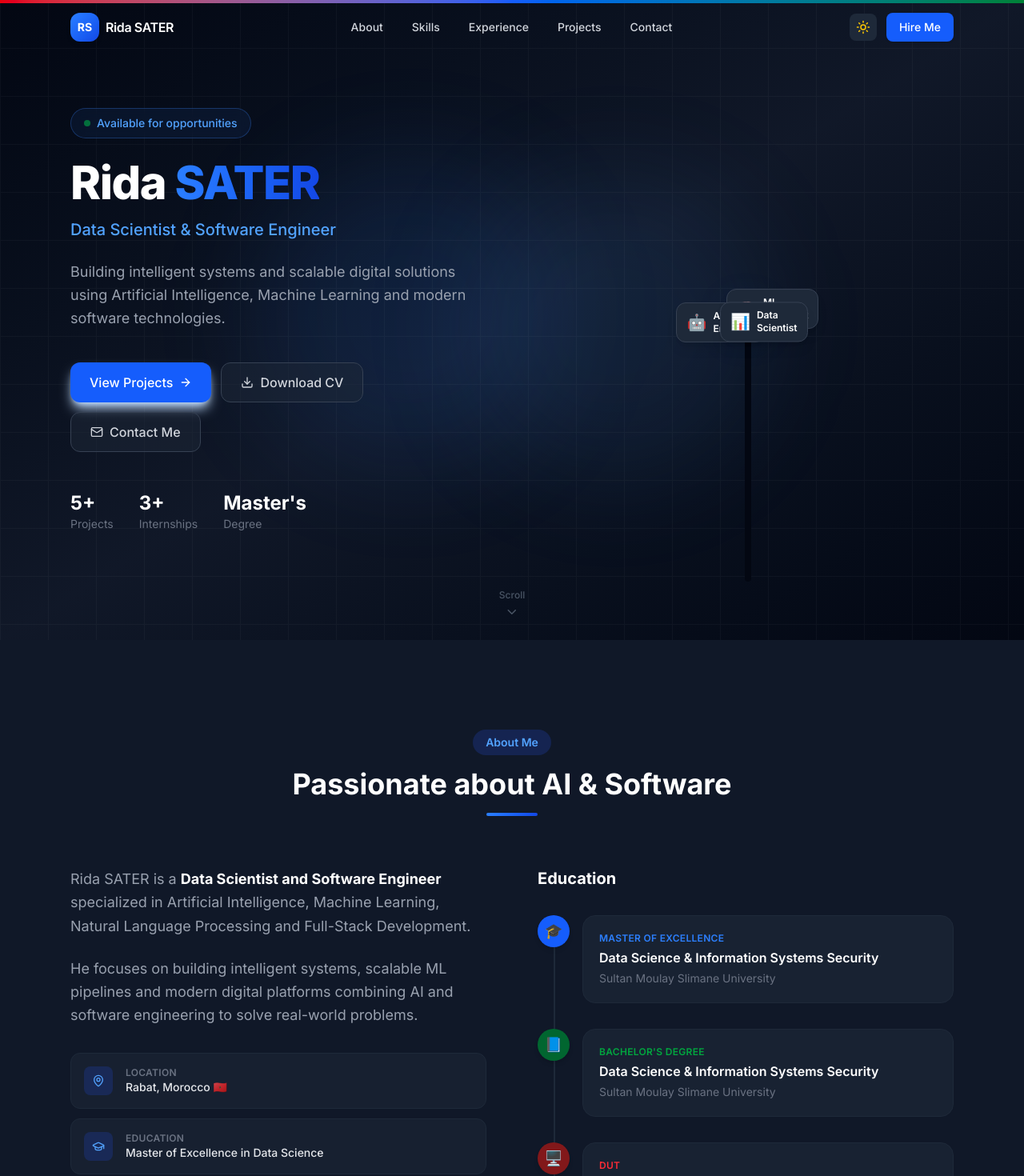
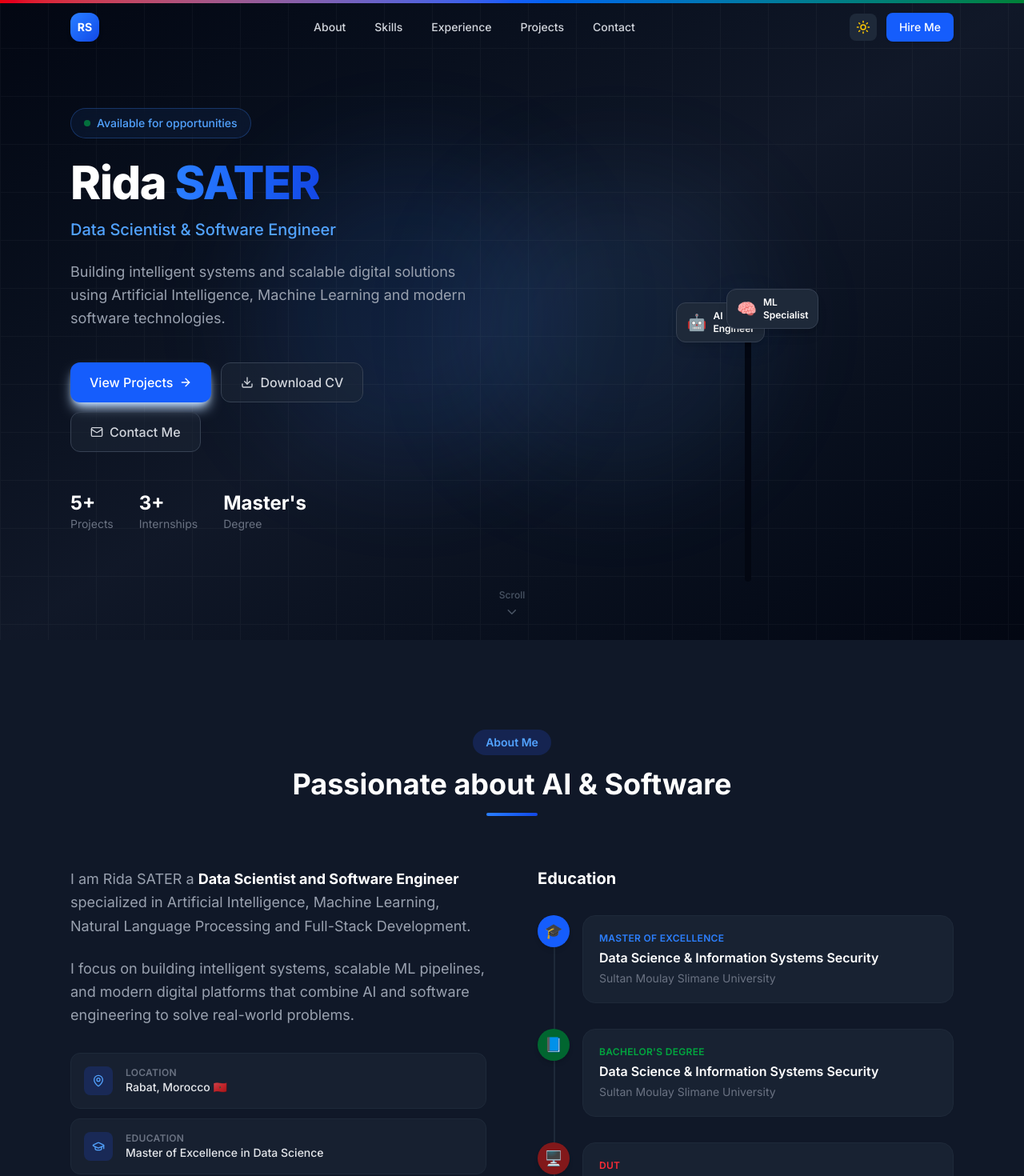
Before and after one commit to RIDASATER/rida-sater-portfolio, a React (Vite) app: page / in a window 1280 px wide. Shown: the top 1470 px of the page at 80% size. Built offline with nearby package versions, Linux system fonts and the light colour scheme.

Commit message:
new_change

```diff
--- a/src/app/components/About.tsx
+++ b/src/app/components/About.tsx
@@ -73,12 +73,11 @@ export function About({ darkMode }: AboutProps) {
           <FadeIn delay={0.1}>
             <div>
               <p className={`text-lg leading-relaxed mb-6 ${darkMode ? "text-gray-400" : "text-gray-600"}`}>
-                Rida SATER is a <strong className={darkMode ? "text-white" : "text-gray-900"}>Data Scientist and Software Engineer</strong> specialized
+                I am Rida SATER a <strong className={darkMode ? "text-white" : "text-gray-900"}>Data Scientist and Software Engineer</strong> specialized
                 in Artificial Intelligence, Machine Learning, Natural Language Processing and Full-Stack Development.
               </p>
               <p className={`text-lg leading-relaxed mb-8 ${darkMode ? "text-gray-400" : "text-gray-600"}`}>
-                He focuses on building intelligent systems, scalable ML pipelines and modern digital platforms
-                combining AI and software engineering to solve real-world problems.
+                I focus on building intelligent systems, scalable ML pipelines, and modern digital platforms that combine AI and software engineering to solve real-world problems.
               </p>
 
               {/* Info cards */}
--- a/src/app/components/Hero.tsx
+++ b/src/app/components/Hero.tsx
@@ -197,17 +197,6 @@ export function Hero({ darkMode }: HeroProps) {
               <span className="text-xl">🧠</span>
               <span className="text-xs font-semibold">ML Specialist</span>
             </motion.div>
-
-            <motion.div
-              animate={{ y: [-4, 5, -4] }}
-              transition={{ duration: 4.5, repeat: Infinity, ease: "easeInOut", delay: 1 }}
-              className={`absolute top-1/2 -translate-y-1/2 -left-8 px-3 py-2 rounded-xl shadow-lg flex items-center gap-2 ${
-                darkMode ? "bg-gray-800 text-white border border-gray-700" : "bg-white text-gray-800 border border-gray-100"
-              }`}
-            >
-              <span className="text-xl">📊</span>
-              <span className="text-xs font-semibold">Data Scientist</span>
-            </motion.div>
           </div>
         </motion.div>
       </div>
--- a/src/app/components/Navbar.tsx
+++ b/src/app/components/Navbar.tsx
@@ -55,9 +55,6 @@ export function Navbar({ darkMode, toggleDarkMode }: NavbarProps) {
           <div className="w-9 h-9 rounded-xl bg-gradient-to-br from-blue-500 to-blue-700 flex items-center justify-center shadow-md">
             <span className="text-white font-bold text-sm">RS</span>
           </div>
-          <span className={`font-semibold tracking-tight ${darkMode ? "text-white" : "text-gray-900"}`}>
-            Rida SATER
-          </span>
         </motion.a>
 
         {/* Desktop Links */}
```
